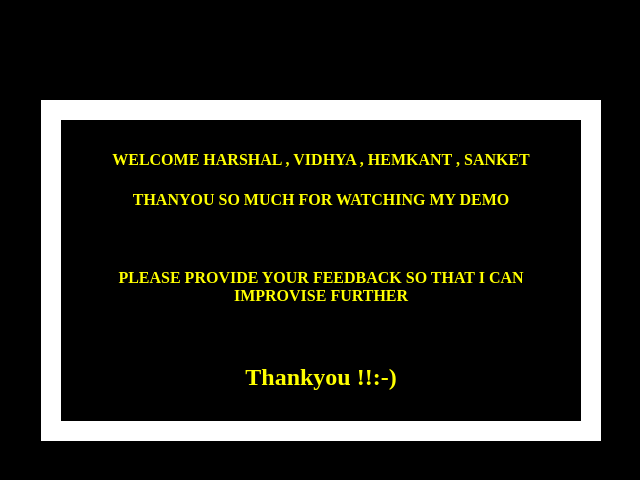
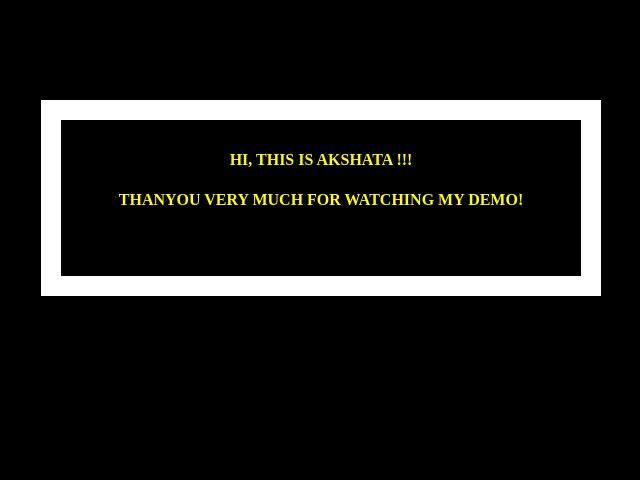
Before and after one commit to athorat940/ctassessment2, a Flask app: page / in a window 1280 px wide. Shown: the top 480 px of the page, without its empty margins (319-959 px from the left). Run offline with Flask 2, Linux system fonts and the light colour scheme.

Commit message:
Update index.html

```diff
--- a/templates/index.html
+++ b/templates/index.html
@@ -19,12 +19,10 @@
   </head>
   <body>
     <div class="container">
-      <h4>Welcome Harshal , Vidhya , Hemkant , Sanket</h4>
-      <h4>Thanyou so much for watching my demo</h4>
+      <h4>Hi, This is Akshata !!! </h4>
+      <h4>Thanyou very much for watching my demo! </h4>
       <br>
-       <h4>please provide your feedback so that i can improvise further</h4>
 	  <br>
-       <h2>Thankyou !!:-)</h2>
     </div>
   </body>
 </html>
```
